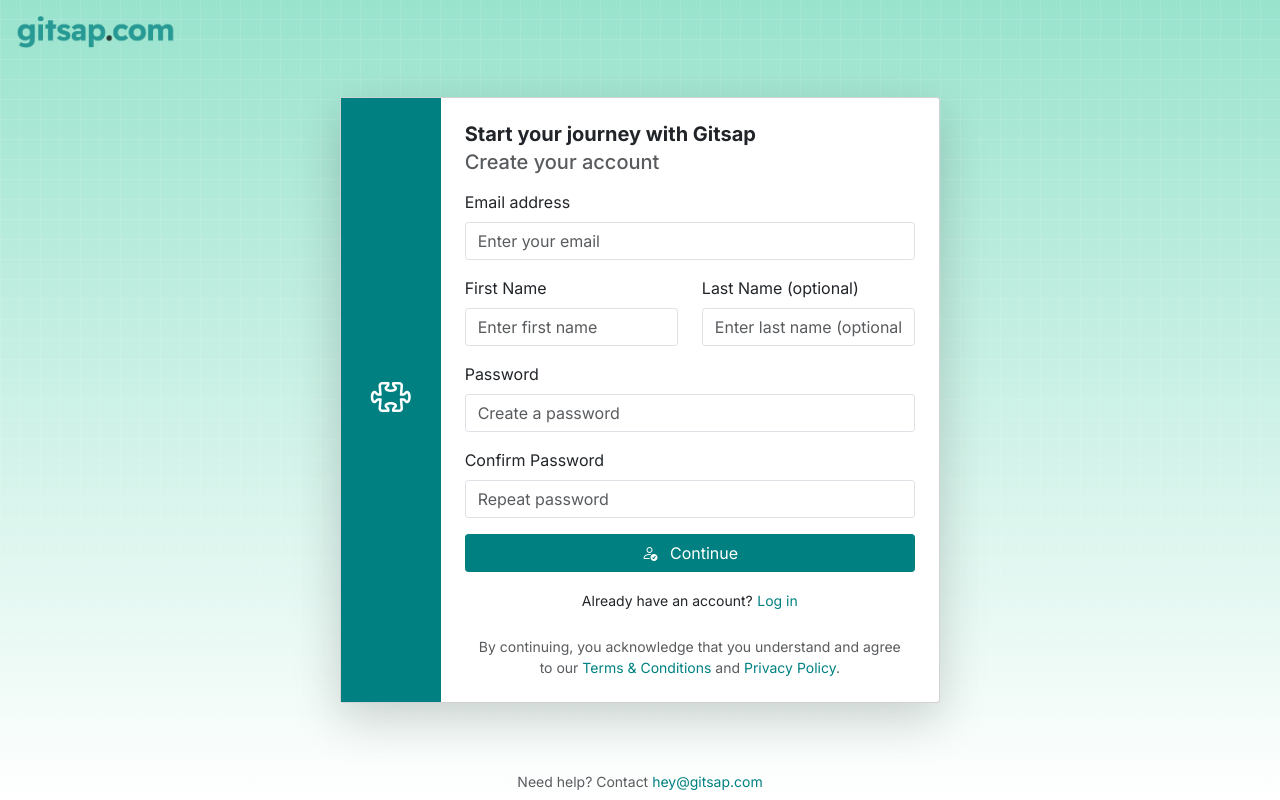
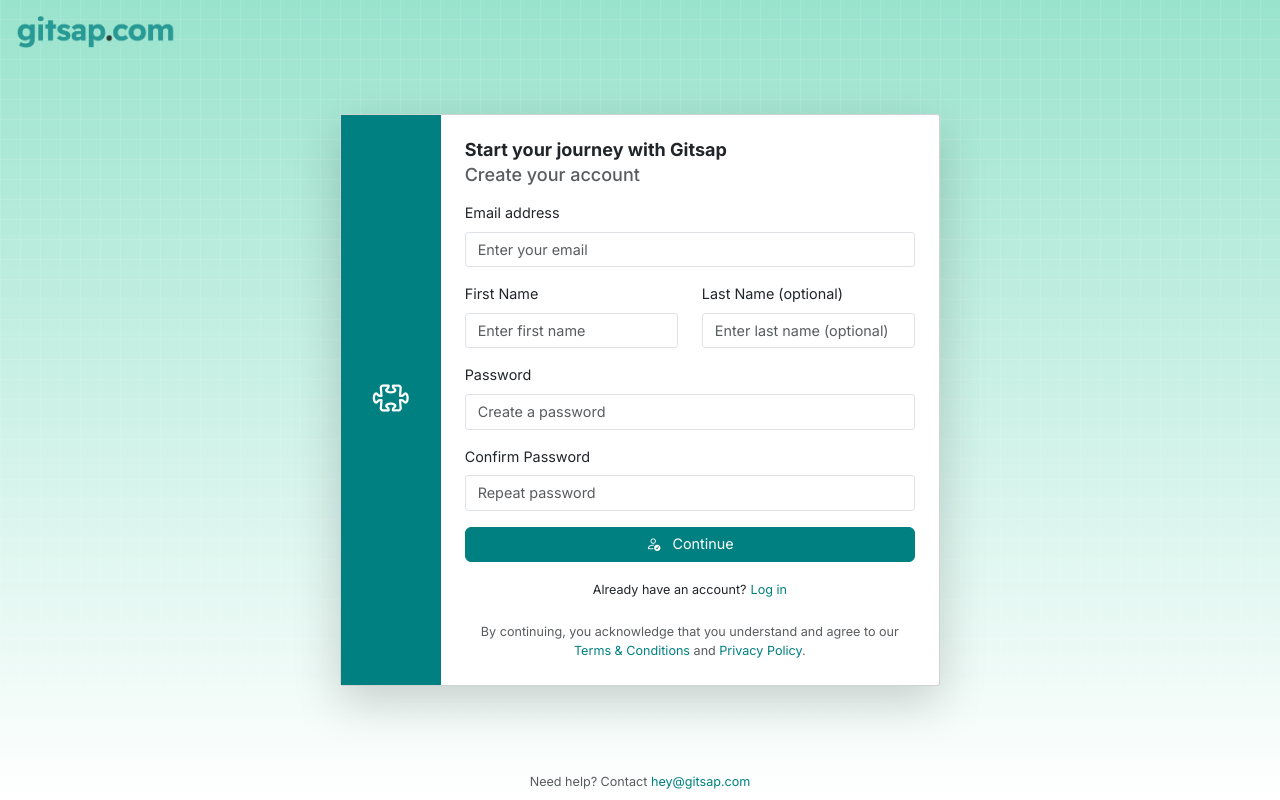
Before and after one commit to santoshkpatro/gitsap, a Django app: page /accounts/register/ in a window 1280 px wide. Run offline with Django 5.2, Linux system fonts and the light colour scheme; some libraries are stand-ins or nearby versions.

Commit message:
feat: Update custom.css

```diff
--- a/shared/static/shared/scss/custom.scss
+++ b/shared/static/shared/scss/custom.scss
@@ -1,21 +1,20 @@
 // Custom.scss
-// Option A: Include all of Bootstrap
+$primary: teal;
 
-// 1. Override Bootstrap variables BEFORE importing bootstrap
-$primary: teal; // or use a specific shade e.g. #20c997
+$font-size-base: 0.9rem; // Decrease overall base font size
 
-// Remove input and button box-shadows
 $btn-box-shadow: none;
 $btn-focus-box-shadow: none;
 $input-box-shadow: none;
 $input-focus-box-shadow: none;
 
-// Sharpen border radii globally
 $border-radius: 0.2rem;
-$btn-border-radius: 0.2rem;
+$btn-border-radius: 0.375rem;
 $input-border-radius: 0.2rem;
 
-// Alerts
+$btn-padding-y: 0.35rem;
+$btn-padding-x: 0.75rem;
+
 $alert-padding-y: 0.25rem;
 $alert-padding-x: 0.75rem;
 $alert-font-size: 0.85rem;
@@ -25,8 +24,4 @@ $btn-close-height: 0.75rem;
 $btn-close-padding-x: 0.25rem;
 $btn-close-padding-y: 0.25rem;
 
-// Include any default variable overrides here (though functions won’t be available)
-
 @import "../../../../node_modules/bootstrap/scss/bootstrap";
-
-// Then add additional custom code here
```
Also changed, not shown: shared/static/shared/css/bootstrap.css, 1 other file.
